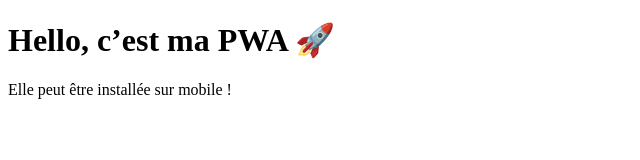
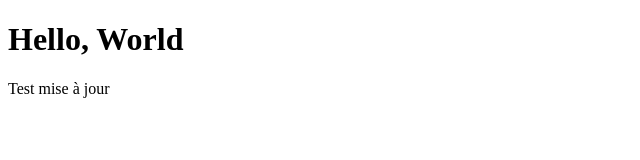
Before and after one commit to max-emc/pwa, a plain HTML site: page index.html in a window 1280 px wide. Shown: the whole page, without its empty margins (0-640 px from the left). Drawn offline with Linux system fonts and the light colour scheme.

Commit message:
Test de mise à jour

```diff
--- a/index.html
+++ b/index.html
@@ -12,8 +12,8 @@
   <meta name="theme-color" content="#2196f3">
 </head>
 <body>
-  <h1>Hello, c’est ma PWA 🚀</h1>
-  <p>Elle peut être installée sur mobile !</p>
+  <h1>Hello, World</h1>
+  <p>Test mise à jour</p>
 
   <script>
     // Enregistrement du service worker
```
